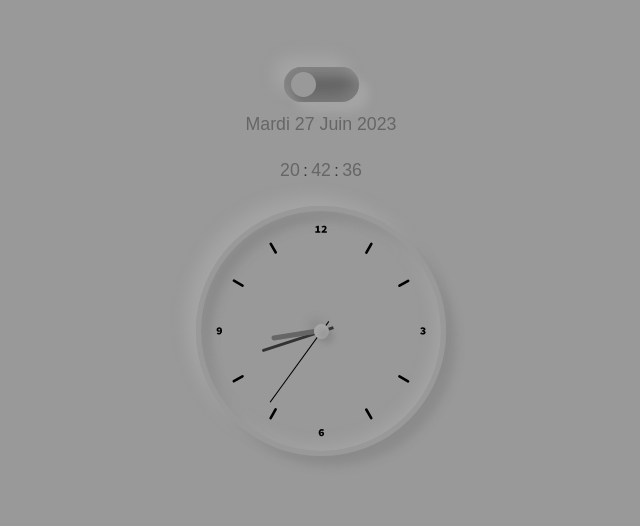
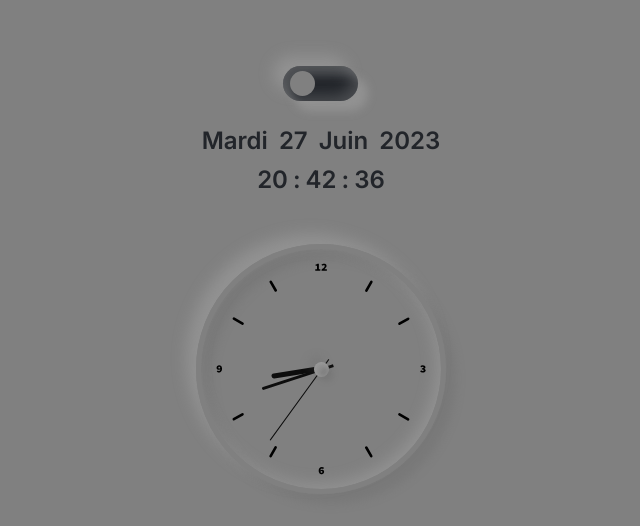
Before and after one commit to theo-feschotte/Clock, a website: page index.html in a window 1280 px wide. Shown: the part 120-646 px from the top of the page, without its empty margins (319-959 px from the left). Drawn offline with nearby package versions, Linux system fonts and the light colour scheme.

Commit message:
Réécriture old_css vers scss
Mise à jour du projet

```diff
--- a/index.html
+++ b/index.html
@@ -16,42 +16,40 @@
     <link rel="stylesheet" href="/dist/css/styles.css">
 </head>
 
-<body id="body">
+<body>
 
     <section class="clock">
 
-        <div class="text-container">
-            <div class="toggle-container">
-                <div class="toggle" onclick="toggleLightDark()">
-                    <div class="toggler"></div>
+        <div class="texts">
+            <div class="texts__toggle">
+                <div class="texts__toggle--toggler"></div>
+            </div>
+            <div class="texts__datetime">
+                <div class="texts__date">
+                    <p class="texts__date--dayword"></p>
+                    <p class="texts__date--daynumber"></p>
+                    <p class="texts__date--month"></p>
+                    <p class="texts__date--year"></p>
                 </div>
-            </div>
-            <div class="datetime-container">
-                <div class="date-container">
-                    <p id="text-dayword-container"></p>
-                    <p id="text-daynumber-container"></p>
-                    <p id="text-month-container"></p>
-                    <p id="text-year-container"></p>
-                </div>
-                <div class="time-container">
-                    <p id="text-hours-container"></p>
-                    <span class="points">:</span>
-                    <p id="text-minutes-container"></p>
-                    <span class="points">:</span>
-                    <p id="text-seconds-container"></p>
+                <div class="texts__time">
+                    <p class="texts__time--hours"></p>
+                <p class="texts__time--points">:</p>
+                    <p class="texts__time--minutes"></p>
+                <p class="texts__time--points">:</p>
+                    <p class="texts__time--seconds"></p>
                 </div>
             </div>
         </div>
 
-        <div class="clock-container">
-            <div class="seconds-container">
-                <div id="seconds-needle" class="seconds"></div>
+        <div class="the-clock">
+            <div class="the-clock__seconds">
+                <div class="the-clock__seconds--needle"></div>
             </div>
-            <div class="minutes-container">
-                <div id="minutes-needle" class="minutes"></div>
+            <div class="the-clock__minutes">
+                <div class="the-clock__minutes--needle"></div>
             </div>
-            <div class="hours-container">
-                <div id="hours-needle" class="hours"></div>
+            <div class="the-clock__hours">
+                <div class="the-clock__hours--needle"></div>
             </div>
         </div>
 
--- a/scss/styles.scss
+++ b/scss/styles.scss
@@ -0,0 +1,243 @@
+@import url('https://fonts.googleapis.com/css2?family=Inter:wght@400;500;600;700;800;900&display=swap');
+
+$white : hsl(0, 0%, 100%);
+$green : hsl(150, 100%, 60%);
+$light-grey : hsl(0, 0%, 50%);
+$grey : hsl(222, 10%, 15%);
+$dark-grey : hsl(0, 0%, 5%);
+
+$fw-900 : 900;
+$fw-800 : 800;
+$fw-700 : 700;
+$fw-600 : 600;
+$fw-500 : 500;
+$fw-400 : 400;
+
+$fs-3-5 : 3.5rem;
+$fs-3 : 3rem;
+$fs-2-5 : 2.5rem;
+$fs-2 : 2rem;
+$fs-1-5 : 1.5rem;
+$fs-1 : 1rem;
+
+p,
+div {
+    font-weight: $fw-400;
+    font-size: $fs-1-5;
+}
+p {
+    font-weight: $fw-600;
+}
+
+* {
+    margin: 0;
+    padding: 0;
+    box-sizing: border-box;
+    font-family: 'Inter', sans-serif;
+}
+
+body {
+    width: 100vw;
+    min-width: 100vw;
+    max-width: 100vw;
+    height: 100vh;
+    min-height: 100vh;
+    max-height: 100vh;
+    background-color: $light-grey;
+    overflow: hidden;
+}
+
+.clock {
+    width: 100%;
+    height: 100%;
+    padding: 20vh 20vw;
+    display: flex;
+    flex-direction: column;
+    justify-content: center;
+    align-items: center;
+    gap: 50px;
+}
+
+.texts {
+    display: flex;
+    flex-direction: column;
+    align-items: center;
+    gap: 25px;
+    &__toggle {
+        width: 75px;
+        height: 35px;
+        position: relative;
+        border-radius: 100px;
+        background-color: $grey;
+        box-shadow:
+            -10px -10px 15px rgba(200, 200, 200, 0.25),
+            10px 10px 10px rgba(200, 200, 200, 0.25),
+            inset -5px -5px 15px rgba(200, 200, 200, 0.25),
+            inset 10px 10px 10px rgba(200, 200, 200, 0.25);
+        cursor: pointer;
+        &--toggler {
+            width: 25px;
+            height: 25px;
+            position: absolute;
+            top: calc(50% - 25px / 2);
+            left: calc(25% - 25px / 2);
+            right: unset;
+            border-radius: 100%;
+            background-color: $light-grey;
+        }
+    }
+    &__datetime {
+        display: flex;
+        flex-direction: column;
+        align-items: center;
+        gap: 10px;
+        color: $grey;
+    }
+    &__date {
+        display: flex;
+        justify-content: center;
+        gap: 5px;
+    }
+    &__time {
+        display: flex;
+        justify-content: center;
+        gap: 5px;
+    }
+}
+
+.the-clock {
+    width: 250px;
+    height: auto;
+    aspect-ratio: 1/1;
+    display: flex;
+    align-items: center;
+    justify-content: center;
+    border: solid 5px $light-grey;
+    border-radius: 100%;
+    box-shadow:
+        -10px -10px 15px rgba(200, 200, 200, 0.25),
+        10px 10px 10px rgba(100, 100, 100, 0.25),
+        inset -5px -5px 15px rgba(200, 200, 200, 0.25),
+        inset 10px 10px 10px rgba(100, 100, 100, 0.25);
+    &::before {
+        content: '';
+        width: 15px;
+        height: auto;
+        aspect-ratio: 1/1;
+        position: absolute;
+        z-index: 1000;
+        border-radius: 100%;
+        background-color: $light-grey;
+        box-shadow:
+            -5px -5px 10px rgba(100, 100, 100, 0.25),
+            5px 5px 5px rgba(100, 100, 100, 0.25),
+            inset 0px 0px 5px rgba(200, 200, 200, 0.25),
+            inset 5px 5px 5px rgba(200, 200, 200, 0.25);
+    }
+    &::after {
+        content: '';
+        width: inherit;
+        aspect-ratio: 1/1;
+        background-image: url("../images/clock.svg");
+        background-size: contain;
+        background-position: center center;
+        background-repeat: no-repeat;
+    }
+    &__seconds,
+    &__minutes,
+    &__hours {
+        height: auto;
+        aspect-ratio: 1/1;
+        position: absolute;
+        &--needle {
+            width: inherit;
+            height: inherit;
+            aspect-ratio: inherit;
+            display: flex;
+            justify-content: center;
+            position: absolute;
+            &::before {
+                content: '';
+                position: absolute;
+                border-radius: 100px 100px 0 0;
+            }
+        }
+    }
+    &__seconds {
+        width: 175px;
+        &--needle {
+            &::before {
+                width: 1px;
+                height: 100px;
+                background-color: $dark-grey;
+            }
+        }
+    }
+    &__minutes {
+        width: 125px;
+        &--needle {
+            &::before {
+                width: 3px;
+                height: 75px;
+                background-color: $dark-grey;
+            }
+        }
+    }
+    &__hours {
+        width: 100px;
+        &--needle {
+            &::before {
+                width: 5px;
+                height: 50px;
+                background-color: $dark-grey;
+            }
+        }
+    }
+}
+
+.clock--dark {
+    background-color: $dark-grey;
+    .texts {
+        &__toggle {
+            box-shadow:
+                -10px -10px 15px rgba(0, 0, 0, 0.15),
+                10px 10px 10px rgba(0, 0, 0, 0.15), inset -5px -5px 15px rgba(0, 0, 0, 0.15),
+                inset 10px 10px 10px rgba(0, 0, 0, 0.15);
+            &--toggler {
+                left: unset;
+                right: calc(25% - 25px / 2);
+                background-color: $light-grey;
+            }
+        }
+        &__datetime {
+            color: $light-grey;
+        }
+    }
+    .the-clock {
+        border-color: $grey;
+        background-color: $dark-grey;
+        box-shadow:
+            -10px -10px 15px rgba(0, 0, 0, 0.15),
+            10px 10px 10px rgba(0, 0, 0, 0.15), inset -5px -5px 15px rgba(0, 0, 0, 0.15),
+            inset 10px 10px 10px rgba(0, 0, 0, 0.15);
+        &::before {
+            background-color: $grey;
+            box-shadow:
+                -10px -10px 15px rgba(0, 0, 0, 0.15),
+                10px 10px 10px rgba(0, 0, 0, 0.15), inset -5px -5px 15px rgba(0, 0, 0, 0.15),
+                inset 10px 10px 10px rgba(0, 0, 0, 0.15);
+        }
+        &::after {
+            filter: invert(50%);
+        }
+        &__seconds--needle::before {
+            background-color: $light-grey;
+        }
+        &__minutes--needle::before {
+            background-color: $light-grey;
+        }
+        &__hours--needle::before {
+            background-color: $light-grey;
+        }
+    }
+}
```
Also changed, not shown: dist/css/styles.css, dist/images/favicon.png, dist/js/script.js, 1 other file.
